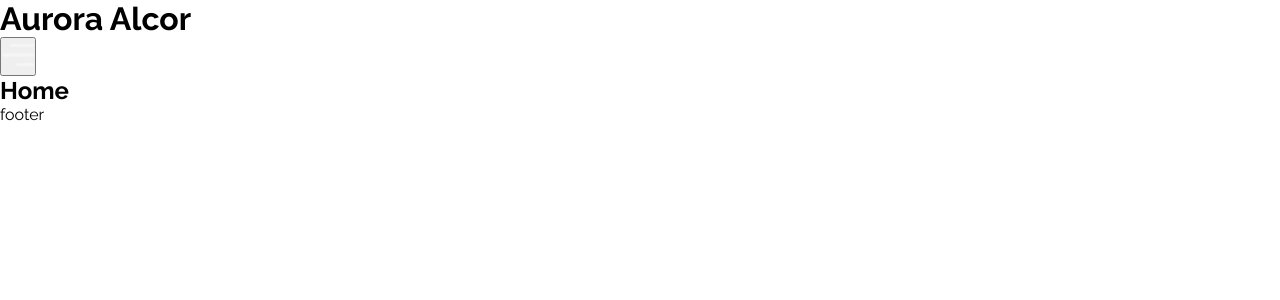
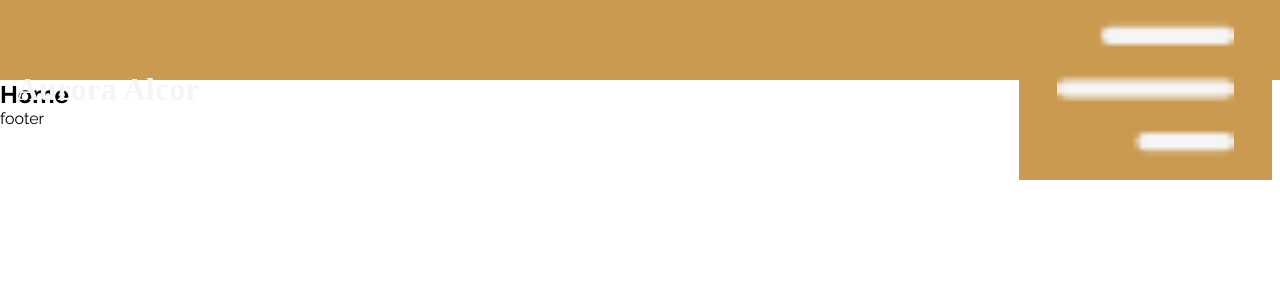
Before and after one commit to oskars13/yoga-web-react-template, a React (Vite) app: page /home in a window 1280 px wide. Shown: the top 300 px of the page. Built offline with nearby package versions, Linux system fonts and the light colour scheme; a web font is replaced by a local one.

Commit message:
implemented basic css for header

```diff
--- /dev/null
+++ b/src/components/ImageButton.tsx
@@ -0,0 +1,20 @@
+import React from "react"
+
+type Props = {
+  image: string
+  onClick: (event: React.MouseEvent<HTMLButtonElement, globalThis.MouseEvent>) => void,
+  altText: string
+}
+
+
+export default function ImageButton ({ image, onClick, altText }: Props){
+  return (
+    <button
+      onClick={ (e) => onClick(e) }>
+      <img
+        alt={ altText }
+        src={ image }
+      />
+    </button>
+  )
+}
--- a/src/components/SocialLinkeable.tsx
+++ b/src/components/SocialLinkeable.tsx
@@ -6,13 +6,13 @@ type Props = {
 }
 
 export default function SocialLinkable ({ web, username }: Props){
-  const path = web+'.com/'
+  const path = web === 'linkedin'? web + '.com/in/' : web + '.com/'
   return (
     <a
-      href={`https://www.${ web === 'linkedin'? path + 'in/':path }${ username }/`}
+      href={`https://www.${ path }${ username }/`}
       target="__blank"
     >
-      <img src={`../../public/social/${ web }.png`} alt={`Logo de Acceso a ${ web } (usuario ${username})`} />
+      <img src={`../../public/social/${ web }.png`} alt={`Icono de acceso a ${ web } (usuario ${username})`} />
     </a>
   )
 }
--- /dev/null
+++ b/src/css/Header.css
@@ -0,0 +1,36 @@
+
+h1 {
+  font-family: var(--font-playwrite);
+
+  align-self: center;
+  padding-left: .5rem;
+}
+
+
+#navigation {
+  display: grid;
+  width: 100%;
+  height: 10dvh;
+
+  padding: 0 .5rem;
+
+  grid-template-columns: 80% auto;
+  position: fixed;
+
+  z-index: 100;
+}
+
+#navigation button {
+  border: none;
+}
+
+#navigation button img{
+  width: 70%;
+  object-fit: cover;
+}
+
+#menu {
+  position: absolute;
+  height: 100dvh;
+  width: 90dvw;
+}
--- a/src/css/index.css
+++ b/src/css/index.css
@@ -3,6 +3,14 @@
 :root {
   --font-raleway: "Raleway", sans-serif;
   --font-playwrite: "Playwrite HU", cursive;
+
+  /* Colors for BG */
+  --background-color-1: #bb7c1c;
+  --background-color-0: #ca9a51;
+
+  /* Text colors */
+  --smoked-white: #f5f5f5;
+
 }
 
 * {
@@ -16,12 +24,34 @@
 ul, ol, li {
   list-style: none;
 }
+
 a {
   text-decoration: none;
 }
 
+h1{
+  color: var(--smoked-white);
+}
+
 html{
-  color-scheme: dark light;
+  color-scheme: light;
+}
+
+main, footer {
+  position: relative;
+  top: 10dvh;
+}
+
+#navigation {
+  background-color: var(--background-color-0);
+}
+
+#navigation button {
+  background-color: var(--background-color-0);
+}
+
+#menu {
+  background-color: var(--background-color-0);
 }
 
 .hide {
--- a/src/pages/MainTemplate.tsx
+++ b/src/pages/MainTemplate.tsx
@@ -4,9 +4,11 @@ import { useEffect, useState, MouseEvent } from "react";
 import { paths } from "../routes";
 
 import '../css/index.css'
+import '../css/Header.css'
 
 import Nav from "../components/Nav";
 import SocialLinkable from "../components/SocialLinkeable";
+import ImageButton from "../components/ImageButton";
 
 export default function MainTemplate() {
 
@@ -29,14 +31,11 @@ export default function MainTemplate() {
     <header id="navigation">
       <h1>Aurora Alcor</h1>
 
-      <button
+      <ImageButton
+        image="../../public/menu.png"
         onClick={ (e) => handleClickOnMenu(e) }
-      >
-        <img
-          alt="Icono de menú de navegación"
-          src="../../public/menu.png"
-        />
-      </button>
+        altText="Icono de Menú de Navegación"
+      />
 
 
       <section id="menu" className={`${ isHidden? 'hide':'show-flex-col' }`}>
```
